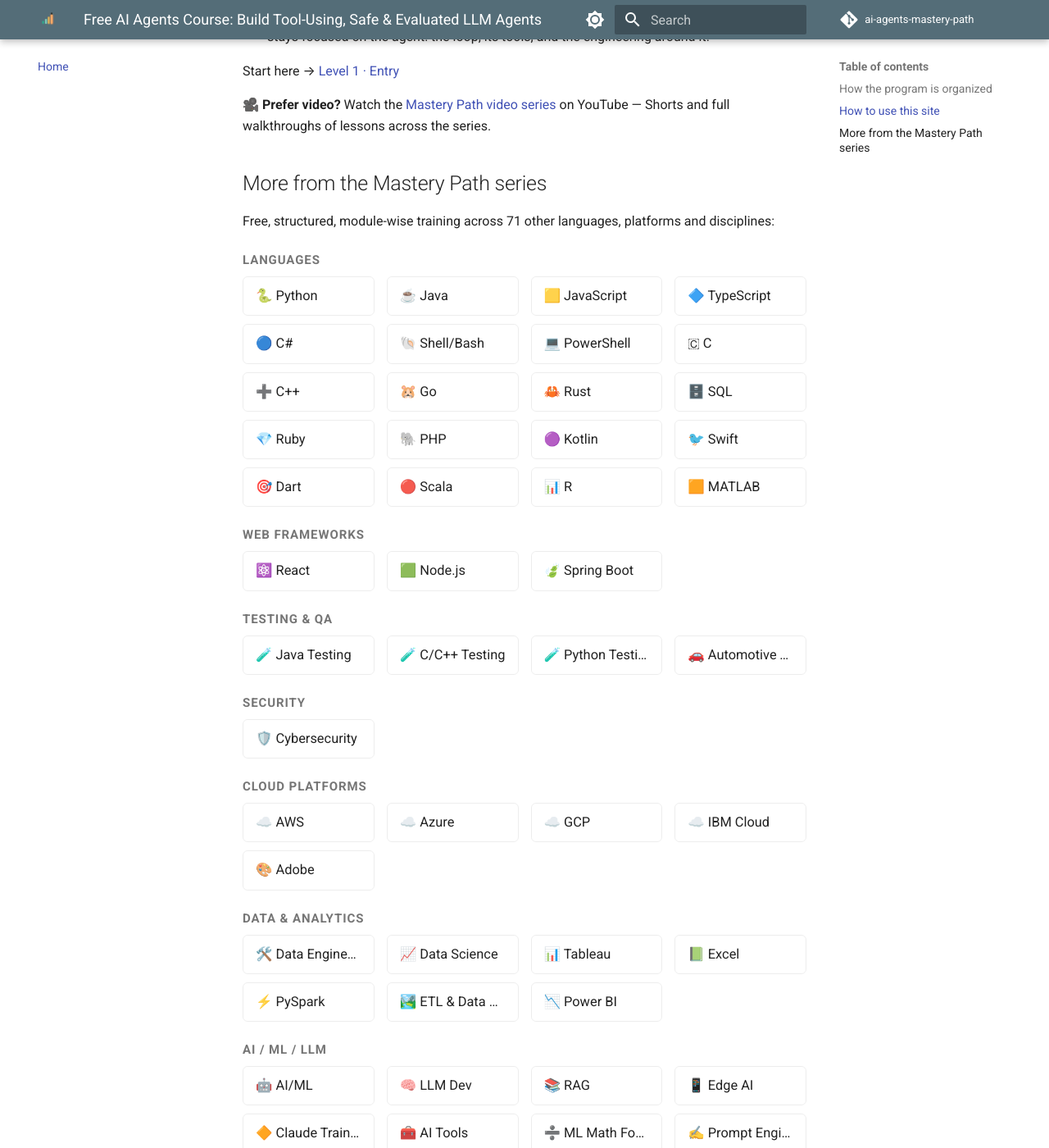
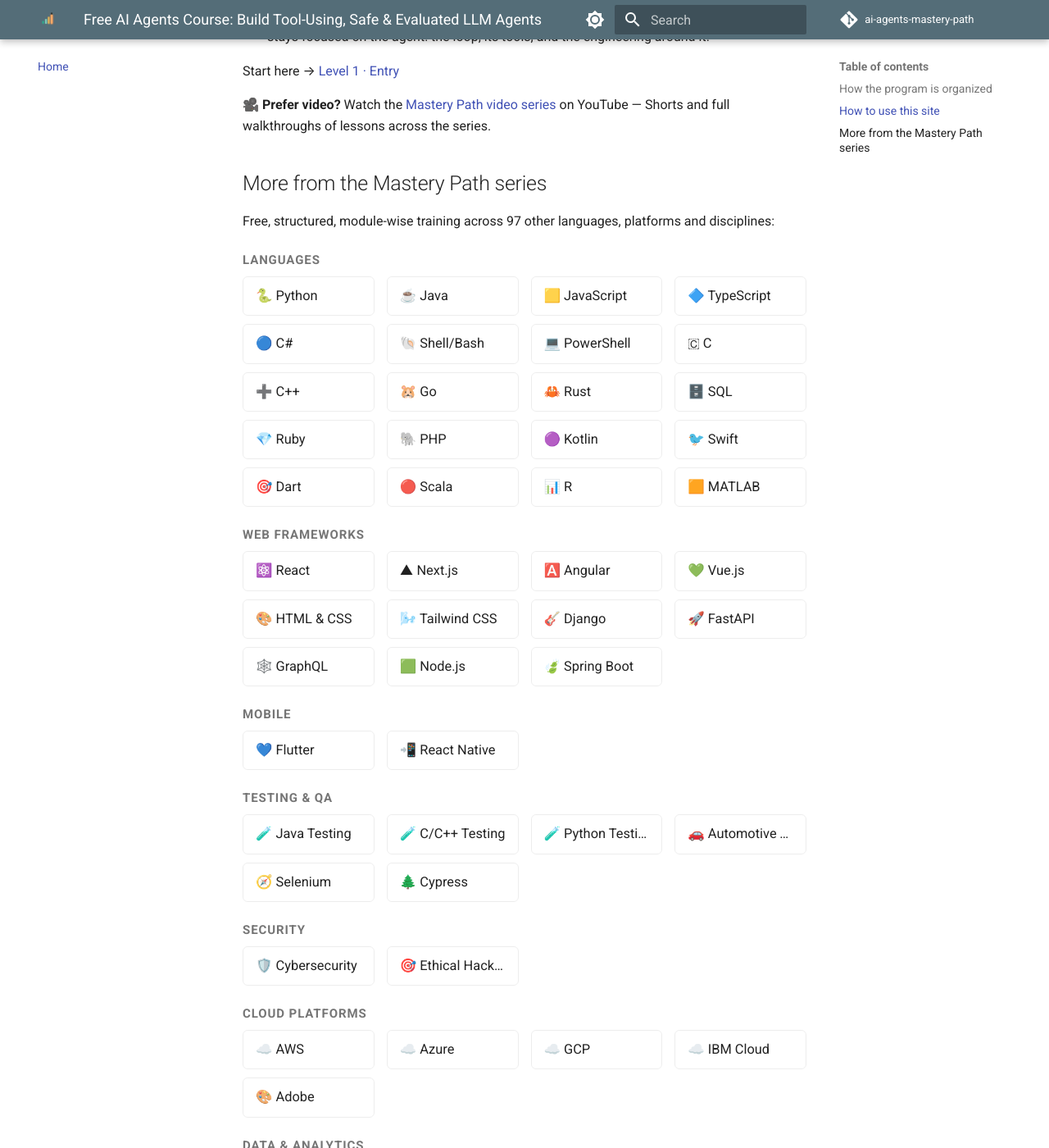
Before and after one commit to SIGILIPELLI/ai-agents-mastery-path, an MkDocs documentation site: the page built from docs/index.md, in a window 1280 px wide and 1400 px high, scrolled down 2133 px. Shown: the whole window at 82% size. Built offline with MkDocs 1.6.1 and Material for MkDocs 9.7.7, drawn with Linux system fonts in a browser that asks for light colours; comment, search, counter and statistics services are not loaded; some of the changed text lies outside the part shown.

Commit message:
Refresh cross-site course links to current 98-course catalog
Regenerate the "More from the Mastery Path series" grid and the
404-page course count from the hub's current site list -- this page
had drifted out of sync as new courses were added to the network.

Co-Authored-By: Claude Sonnet 5 <noreply@anthropic.com>
Claude-Session: https://claude.ai/code/session_01Hje8nqbBP9V9WQ3JEcJc69

```diff
--- a/docs/index.md
+++ b/docs/index.md
@@ -98,7 +98,7 @@ Start here → [Level 1 · Entry](level-1/index.md)
 
 ## More from the Mastery Path series
 
-Free, structured, module-wise training across 71 other languages, platforms and disciplines:
+Free, structured, module-wise training across 97 other languages, platforms and disciplines:
 
 <div class="mastery-grid-wrap">
 <p class="mastery-grid-category">Languages</p>
@@ -127,8 +127,21 @@ Free, structured, module-wise training across 71 other languages, platforms and
 <p class="mastery-grid-category">Web Frameworks</p>
 <div class="mastery-grid">
   <a href="https://sigilipelli.github.io/react-mastery-path/">⚛️ React</a>
+  <a href="https://sigilipelli.github.io/nextjs-mastery-path/">▲ Next.js</a>
+  <a href="https://sigilipelli.github.io/angular-mastery-path/">🅰️ Angular</a>
+  <a href="https://sigilipelli.github.io/vue-mastery-path/">💚 Vue.js</a>
+  <a href="https://sigilipelli.github.io/html-css-mastery-path/">🎨 HTML & CSS</a>
+  <a href="https://sigilipelli.github.io/tailwind-mastery-path/">🌬️ Tailwind CSS</a>
+  <a href="https://sigilipelli.github.io/django-mastery-path/">🎸 Django</a>
+  <a href="https://sigilipelli.github.io/fastapi-mastery-path/">🚀 FastAPI</a>
+  <a href="https://sigilipelli.github.io/graphql-mastery-path/">🕸️ GraphQL</a>
   <a href="https://sigilipelli.github.io/nodejs-mastery-path/">🟩 Node.js</a>
   <a href="https://sigilipelli.github.io/spring-boot-mastery-path/">🍃 Spring Boot</a>
+</div>
+<p class="mastery-grid-category">Mobile</p>
+<div class="mastery-grid">
+  <a href="https://sigilipelli.github.io/flutter-mastery-path/">💙 Flutter</a>
+  <a href="https://sigilipelli.github.io/react-native-mastery-path/">📲 React Native</a>
 </div>
 <p class="mastery-grid-category">Testing & QA</p>
 <div class="mastery-grid">
@@ -136,10 +149,13 @@ Free, structured, module-wise training across 71 other languages, platforms and
   <a href="https://sigilipelli.github.io/cpp-testing-mastery-path/">🧪 C/C++ Testing</a>
   <a href="https://sigilipelli.github.io/python-testing-mastery-path/">🧪 Python Testing</a>
   <a href="https://sigilipelli.github.io/automotive-testing-mastery-path/">🚗 Automotive Testing</a>
+  <a href="https://sigilipelli.github.io/selenium-mastery-path/">🧭 Selenium</a>
+  <a href="https://sigilipelli.github.io/cypress-mastery-path/">🌲 Cypress</a>
 </div>
 <p class="mastery-grid-category">Security</p>
 <div class="mastery-grid">
   <a href="https://sigilipelli.github.io/cybersecurity-mastery-path/">🛡️ Cybersecurity</a>
+  <a href="https://sigilipelli.github.io/ethical-hacking-mastery-path/">🎯 Ethical Hacking</a>
 </div>
 <p class="mastery-grid-category">Cloud Platforms</p>
 <div class="mastery-grid">
@@ -159,6 +175,14 @@ Free, structured, module-wise training across 71 other languages, platforms and
   <a href="https://sigilipelli.github.io/etl-datalake-mastery-path/">🏞️ ETL & Data Lake</a>
   <a href="https://sigilipelli.github.io/power-bi-mastery-path/">📉 Power BI</a>
 </div>
+<p class="mastery-grid-category">Databases</p>
+<div class="mastery-grid">
+  <a href="https://sigilipelli.github.io/postgresql-mastery-path/">🐘 PostgreSQL</a>
+  <a href="https://sigilipelli.github.io/mongodb-mastery-path/">🍃 MongoDB</a>
+  <a href="https://sigilipelli.github.io/redis-mastery-path/">🟥 Redis</a>
+  <a href="https://sigilipelli.github.io/snowflake-mastery-path/">❄️ Snowflake</a>
+  <a href="https://sigilipelli.github.io/databricks-mastery-path/">🧱 Databricks</a>
+</div>
 <p class="mastery-grid-category">AI / ML / LLM</p>
 <div class="mastery-grid">
   <a href="https://sigilipelli.github.io/ai-ml-mastery-path/">🤖 AI/ML</a>
--- a/docs/overrides/404.html
+++ b/docs/overrides/404.html
@@ -6,7 +6,7 @@
   <p>That link is broken, or the page moved. Try one of these instead:</p>
   <p class="mp-404-actions">
     <a href="{{ config.site_url }}" class="md-button md-button--primary">← Back to {{ config.site_name }}</a>
-    <a href="https://sigilipelli.github.io/" class="md-button">Search all 64 courses</a>
+    <a href="https://sigilipelli.github.io/" class="md-button">Search all 98 courses</a>
   </p>
 </div>
 <style>
```
Also changed, not shown: other parts of docs/index.md (+8 -1 lines).
